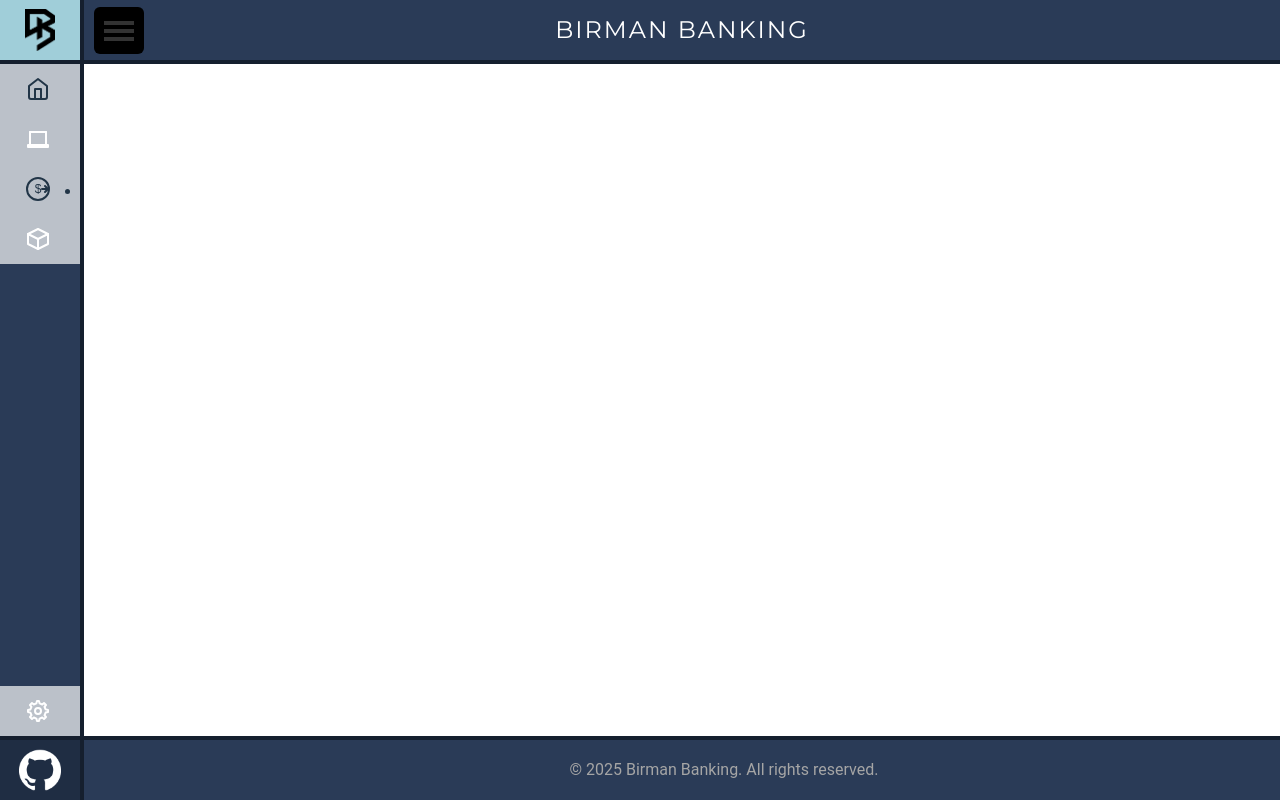
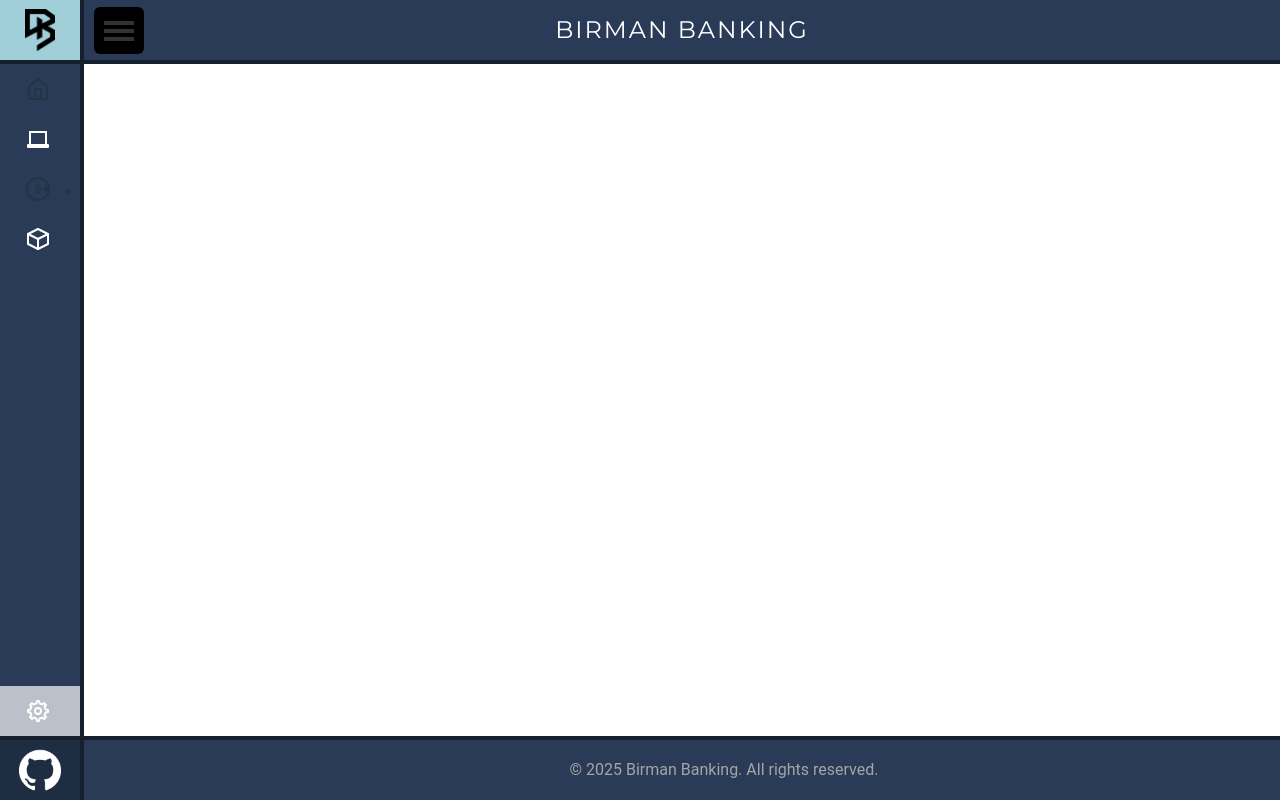
Before and after one commit to BeaVert16/Birman-Banking-CPAN-228-Frontend, a React (Vite) app: page / in a window 1280 px wide. Built offline with nearby package versions, Linux system fonts and the light colour scheme.

Commit message:
fixed background color in sidebar

```diff
--- a/src/Global/Bars/sidebar/Sidebar.css
+++ b/src/Global/Bars/sidebar/Sidebar.css
@@ -82,3 +82,6 @@
   padding-left: 10px;
   padding-right: 10px;
 }
+.menu{
+  background-color: #2A3B57;
+}
--- a/src/Global/Bars/sidebar/Sidebar.jsx
+++ b/src/Global/Bars/sidebar/Sidebar.jsx
@@ -17,7 +17,7 @@ const Bar = ({ collapsed }) => {
     <div className="sidebar-container">
       <div className="content">
         <Sidebar collapsed={collapsed}>
-          <Menu>
+          <Menu className="menu">
             <Link to="/" className="plain-link">
               <div className="logo-container">
                 <img
```
